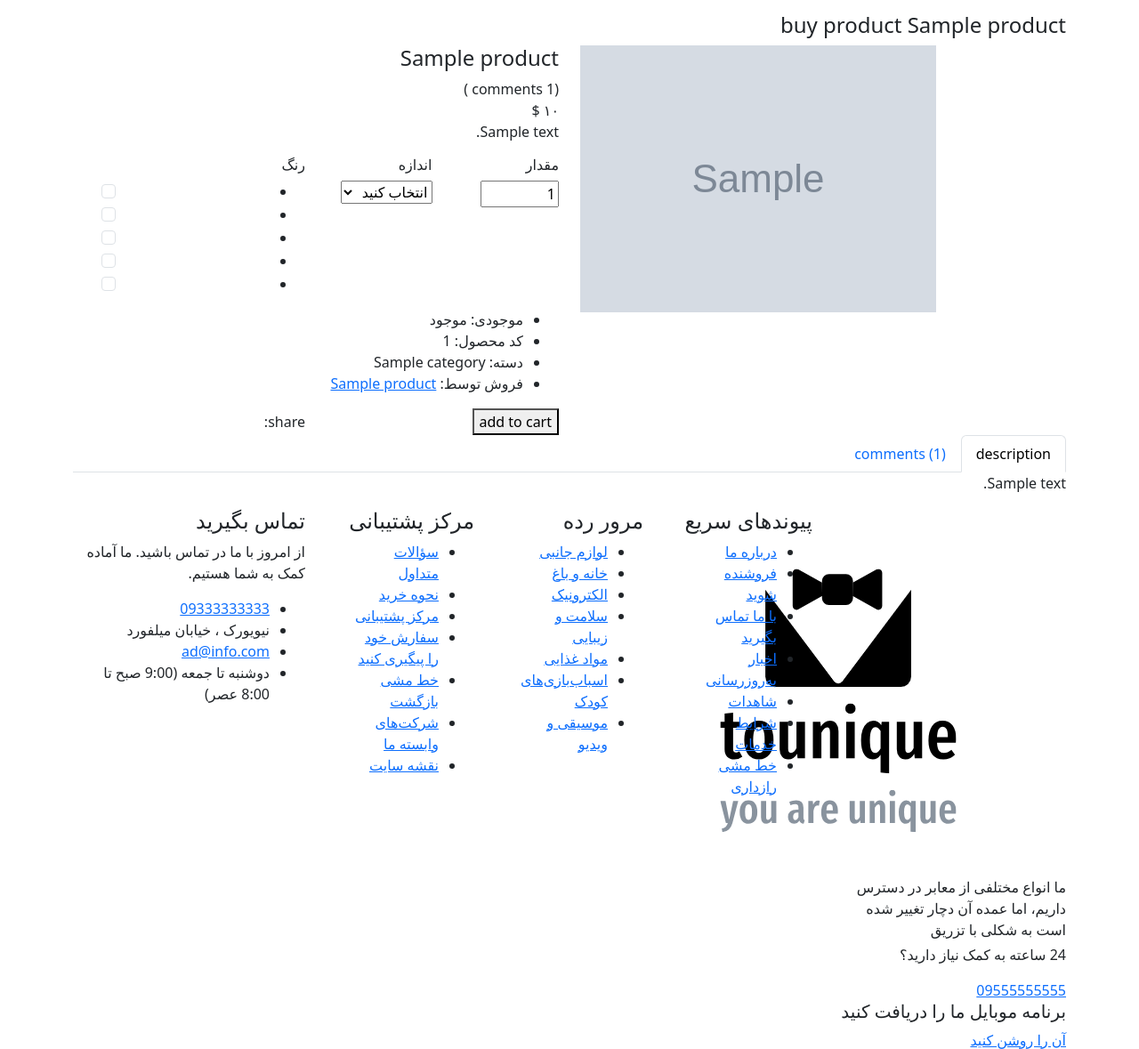
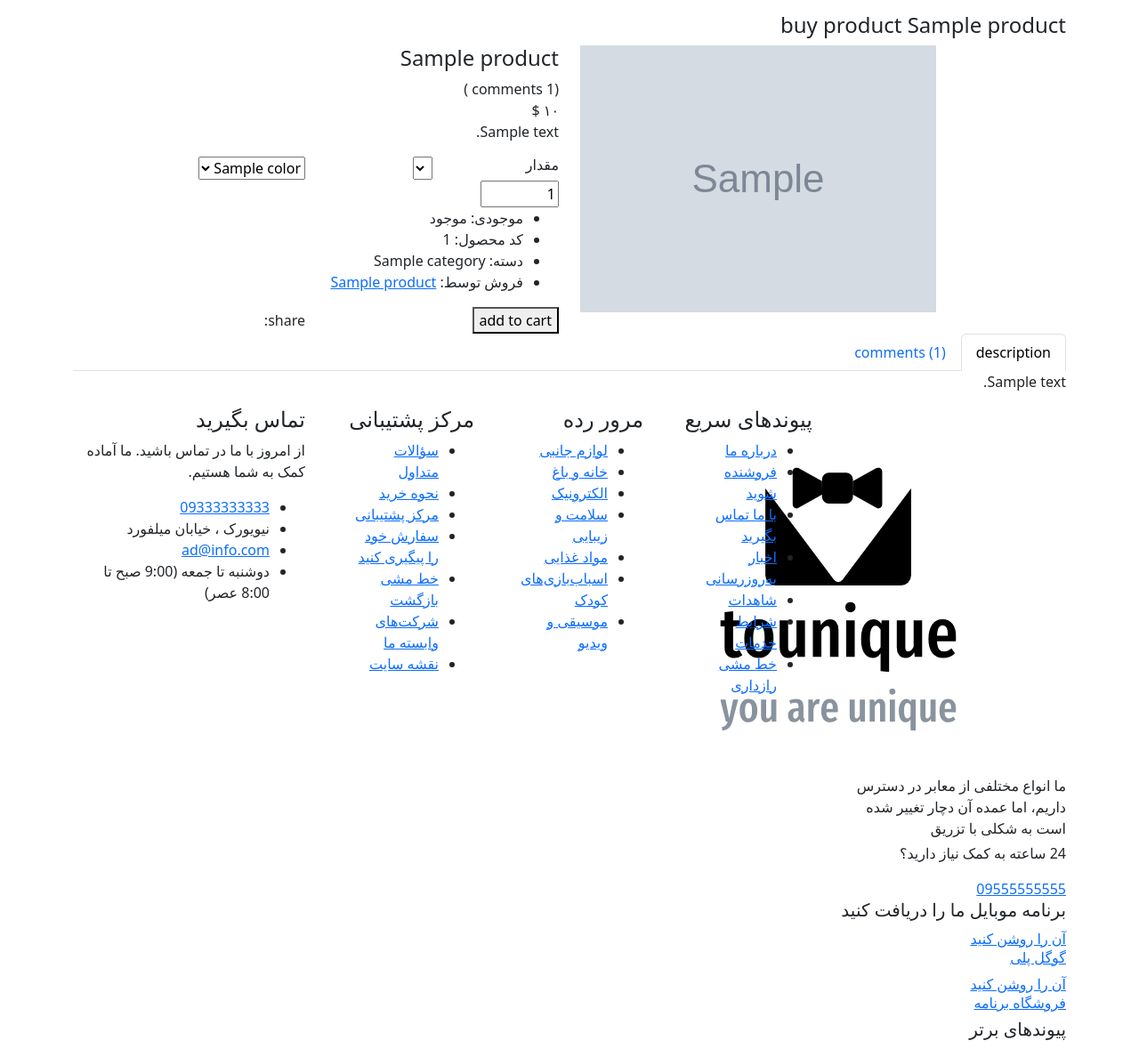
Before and after one commit to Aryofaizi/clothing_shop, a Django app: page /products/1/ in a window 1280 px wide. Shown: the part 1000-2179 px from the top of the page at 89% size. Run offline with Django 4.2, Linux system fonts and the light colour scheme; tables that the repository leaves empty hold one stand-in row (values such as "Sample post"); grey boxes marked "Sample" are stand-in pictures; lists and menus that the app fills with data are empty; some libraries are stand-ins or nearby versions; grey boxes are pictures that could not be loaded.

Commit message:
cart.py updated with new approach for indexing in session and cart_detail , product_detail and home pages are updated with new forms and add to cart form updated with size and color fields and remove cart form created and views for add to cart and remove from cart are updated with new logics based on their forms

```diff
--- a/cart/cart.py
+++ b/cart/cart.py
@@ -1,5 +1,5 @@
 """Represents cart class."""
-from store.models import Product
+from store.models import Product, Size, Color
 
 class Cart():
     def __init__(self, request):
@@ -15,23 +15,25 @@
         self.cart = cart
 
 
-    def add(self, product, quantity=1, replace_quantity=False):
+    def add(self, product, size, color, quantity=1, replace_quantity=False):
         """Add specified product to cart if cart exists."""
         product_id = str(product.id)
-        if product_id not in self.cart:
-            self.cart[product_id] = {"quantity":0}
+        index = f"{product_id}, {size}, {color}"
+        if index not in self.cart:
+            self.cart[index] = {"quantity":0, "color":color, "size": size}
         if replace_quantity:
-            self.cart[product_id]["quantity"] = quantity
+            self.cart[index]["quantity"] = quantity
         else:
-            self.cart[product_id]["quantity"] += quantity
+            self.cart[index]["quantity"] += quantity
 
         self.save()
 
-    def remove(self, product):
+    def remove(self, product,size, color):
         """Remove specified product from cart."""
         product_id = str(product.id)
-        if product_id in self.cart:
-            del self.cart[product_id]
+        index = f"{product_id}, {size}, {color}"
+        if index in self.cart:
+            del self.cart[index]
             self.save()
 
     def save(self):
@@ -42,14 +44,19 @@
 
     def __iter__(self):
         """Makes cart iterable."""
-        product_ids = self.cart.keys()
+        product_ids = [int(key.split(",")[0]) for key in self.cart.keys()]
 
         products = Product.objects.filter(id__in=product_ids)
-
         cart = self.cart.copy()
-
-        for product in products:
-            cart[str(product.id)]["product_obj"] = product
+        print(cart)
+        for key in self.cart.keys():
+            splited_key = key.split(",")
+            size = splited_key[1]
+            color = splited_key[2]
+            for product in products:
+                cart[f"{product.id},{size},{color}"]["product_obj"] = product
+                cart[f"{product.id},{size},{color}"]["color"] = Color.objects.get(id=color)
+                cart[f"{product.id},{size},{color}"]["size"] = Size.objects.get(id=size)
 
         for item in cart.values():
             item["total_price"] = item["quantity"] * item["product_obj"].price
--- a/cart/forms.py
+++ b/cart/forms.py
@@ -1,8 +1,17 @@
 from django import forms
-
+from store.models import ProductVariant
+from django.shortcuts import get_object_or_404
 
 class AddToCartProductForm(forms.Form):
     choices = [(i, str(i)) for i in range(1,31)]
-
     quantity = forms.TypedChoiceField(choices=choices, coerce=int)
     inplace = forms.BooleanField(required=False, widget=forms.HiddenInput)
+    color = forms.TypedChoiceField(choices=choices, coerce=int)
+    size = forms.TypedChoiceField(choices=choices, coerce=int)
+
+
+
+class RemoveFromCartProductForm(forms.Form):
+    choices = [(i, str(i)) for i in range(1,31)]
+    color = forms.TypedChoiceField(choices=choices, coerce=int)
+    size = forms.TypedChoiceField(choices=choices, coerce=int)
--- a/store/admin.py
+++ b/store/admin.py
@@ -28,3 +28,7 @@
 @admin.register(models.Comment)
 class Comment(admin.ModelAdmin):
     model = models.Comment
+
+@admin.register(models.ProductVariant)
+class ProductVariant(admin.ModelAdmin):
+    model = models.ProductVariant
--- a/store/models.py
+++ b/store/models.py
@@ -74,9 +74,9 @@
         return self.title
 
 class ProductVariant(models.Model):
-    product = models.ForeignKey(Product, on_delete=models.CASCADE)
-    size = models.ForeignKey(Size, on_delete=models.CASCADE)
-    color = models.ForeignKey(Color, on_delete=models.CASCADE)
+    product = models.ForeignKey(Product, on_delete=models.CASCADE, related_name="product_variants")
+    size = models.ForeignKey(Size, on_delete=models.CASCADE, related_name="size_variants")
+    color = models.ForeignKey(Color, on_delete=models.CASCADE, related_name="color_variants")
     quantity = models.PositiveIntegerField(default=0)
 
     def __str__(self):
--- a/store/templates/store/home.html
+++ b/store/templates/store/home.html
@@ -43,9 +43,11 @@
                               <div class="product-price">
                                   <span>{{product.price}} {% trans "$" %}</span>
                               </div>
-                              <form action="{% url 'cart_add' product.id %}" method="post">
+                              <form action="{% url 'cart_add' product.id%}" method="post">
                                 {% csrf_token %}
                                 <input type="hidden" name="quantity" value="1" >
+                                <input type="hidden" name="size" value="1" >
+                                <input type="hidden" name="color" value="1" >
                                 <button type="submit" class="product-cart-btn" data-bs-placement="right"
                                       data-tooltip="tooltip" title="{% trans "add to cart" %}">
                                   <i class="far fa-shopping-bag"></i>
--- a/store/templates/store/product_detail.html
+++ b/store/templates/store/product_detail.html
@@ -73,57 +73,21 @@
                               </div>
                               <div class="col-md-3 col-lg-4 col-xl-3">
                                     <div class="shop-single-size">
-                                          <h6>اندازه</h6>
-                                          <select class="select">
-
-                                            <option value> انتخاب کنید</option>
-                                            <option value="1">بسیار کوچک</option>
-                                            <option value="2">کوچک</option>
-                                            <option value="3">متوسط</option>
-                                            <option value="4">بسیار بزرگ</option>
+                                        <select class="select" name="size">
+                                            {% for size in sizes %}
+                                                <option value="{{ size.id }}">{{ size.title }}</option>
+                                            {% endfor %}
                                         </select>
                                     </div>
                                 </div>
                                 <div class="col-md-6 col-lg-12 col-xl-6">
                                     <div class="shop-single-color">
-                                        <h6>رنگ</h6>
-                                        <ul class="shop-checkbox-list color">
-                                            <li>
-                                                <div class="form-check">
-                                                    <input class="form-check-input" type="checkbox" id="color1">
-                                                    <label class="form-check-label" for="color1"><span
-                                                            style="background-color: #606ddd"></span></label>
-                                                </div>
-                                            </li>
-                                            <li>
-                                                <div class="form-check">
-                                                    <input class="form-check-input" type="checkbox" id="color2">
-                                                    <label class="form-check-label" for="color2"><span
-                                                            style="background-color: #4caf50"></span></label>
-                                                </div>
-                                            </li>
-                                            <li>
-                                                <div class="form-check">
-                                                    <input class="form-check-input" type="checkbox" id="color3">
-                                                    <label class="form-check-label" for="color3"><span
-                                                            style="background-color: #17a2b8"></span></label>
-                                                </div>
-                                            </li>
-                                            <li>
-                                                <div class="form-check">
-                                                    <input class="form-check-input" type="checkbox" id="color4">
-                                                    <label class="form-check-label" for="color4"><span
-                                                            style="background-color: #ffc107"></span></label>
-                                                </div>
-                                            </li>
-                                            <li>
-                                                <div class="form-check">
-                                                    <input class="form-check-input" type="checkbox" id="color5">
-                                                    <label class="form-check-label" for="color5"><span
-                                                            style="background-color: #f44336"></span></label>
-                                                </div>
-                                            </li>
-                                        </ul>
+                                        <select class="select" name="color" >
+                                            {% for color in colors %}
+                                            <option value="{{color.id}}">{{color.title}}</option>
+                                            {% endfor %}
+                                        </select>
+
                                     </div>
                                 </div>
                             </div>
--- a/store/views.py
+++ b/store/views.py
@@ -23,6 +23,9 @@
         context = super().get_context_data(**kwargs)
         context["comment_form"] = forms.CommentForm()
         context["add_to_cart_form"] = AddToCartProductForm()
+        context["sizes"] = models.Size.objects.filter(size_variants__product=context["product"]).distinct()
+        context["colors"] = models.Color.objects.filter(color_variants__product=context["product"]).distinct()
+        print(context["sizes"])
         return context
 
 
```
Also changed, not shown: cart/templates/cart/cart_detail.html (+11 -3 lines), cart/views.py (+13 -7 lines), config/settings.py (+5 -2 lines), store/migrations/0005_alter_productvariant_product.py (added), store/migrations/0005_alter_productvariant_product_and_more.py (added), store/migrations/0006_alter_productvariant_product_and_more.py (added), store/migrations/0006_alter_productvariant_size.py (added).
